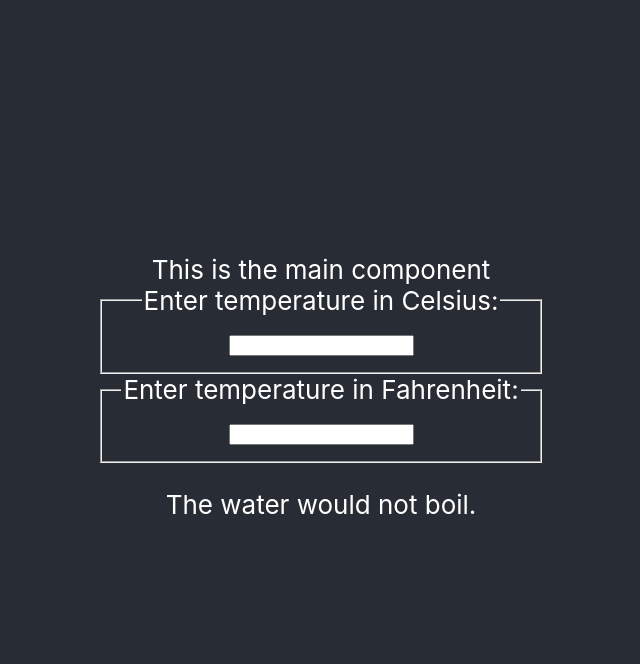
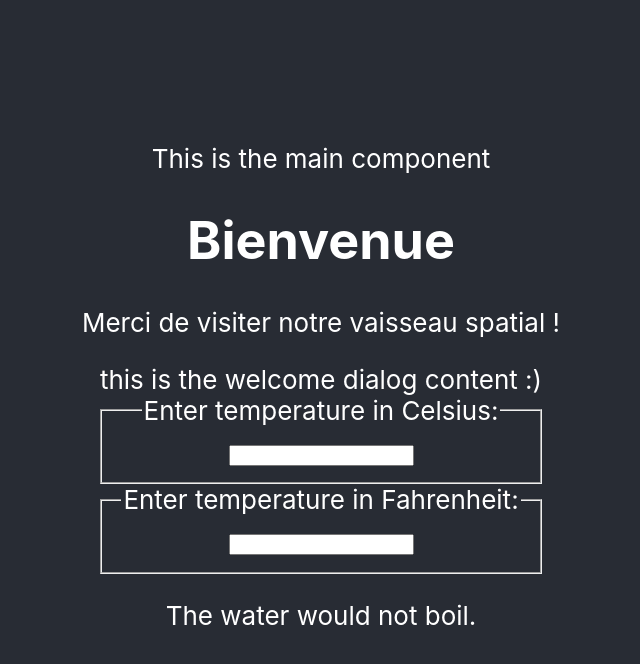
Before and after one commit to bameline/test-app-react, a React (Create React App) app: page / in a window 1280 px wide. Shown: the top 664 px of the page, without its empty margins (319-959 px from the left). Built offline with nearby package versions, Linux system fonts and the light colour scheme.

Commit message:
Added composition components  https://fr.reactjs.org/docs/composition-vs-inheritance.html

```diff
--- a/src/App.js
+++ b/src/App.js
@@ -1,4 +1,5 @@
-import Calculator from 'components/calculator-component';
+import Calculator from 'calculator-components/calculator-component';
+import { WelcomeDialog } from 'composition-components/welcome-dialo-component';
 import React from 'react';
 import './App.css';
 
@@ -7,6 +8,7 @@ function App() {
     <div className="App">
       <header className="App-header">
         <div>This is the main component</div>
+        <WelcomeDialog/>
         <Calculator />
       </header>
     </div>
--- /dev/null
+++ b/src/composition-components/dialog-component.js
@@ -0,0 +1,22 @@
+import React from "react";
+import { FancyBorder } from "./fancyborder-component";
+
+export class Dialog extends React.Component {
+
+    constructor(props){
+        super(props);
+    }
+    render(){
+        return (
+            <FancyBorder color="blue">
+                <h1 className="Dialog-title">
+                {this.props.title}
+                </h1>
+                <p className="Dialog-message">
+                {this.props.message}
+                </p>
+                {this.props.children}
+            </FancyBorder>
+        );
+    }
+}
--- /dev/null
+++ b/src/composition-components/fancyborder-component.js
@@ -0,0 +1,16 @@
+import React from "react";
+
+export class FancyBorder extends React.Component {
+
+    constructor(props){
+        super(props);
+    }
+
+    render() {
+        return (
+          <div className={'FancyBorder FancyBorder-' + this.props.color}>
+            {this.props.children}
+            </div>
+        );
+      }
+}
--- /dev/null
+++ b/src/composition-components/welcome-dialo-component.js
@@ -0,0 +1,18 @@
+import React from "react";
+import { Dialog } from "./dialog-component";
+
+export class WelcomeDialog extends React.Component {
+    constructor(props){
+        super(props);
+    }
+    render(){
+        return (
+            <Dialog
+            title="Bienvenue"
+            message="Merci de visiter notre vaisseau spatial !">
+            <div> this is the welcome dialog content :) </div>
+
+            </Dialog>
+        );
+    }
+}
```
Also changed, not shown: src/calculator-components/boiling-verdict-component.js (renamed from src/components/boiling-verdict-component.js), src/calculator-components/calculator-component.js (renamed from src/components/calculator-component.js), src/calculator-components/temperature-input-component.js (renamed from src/components/temperature-input-component.js), 1 other file (tests, documents, lock files or other folders).
